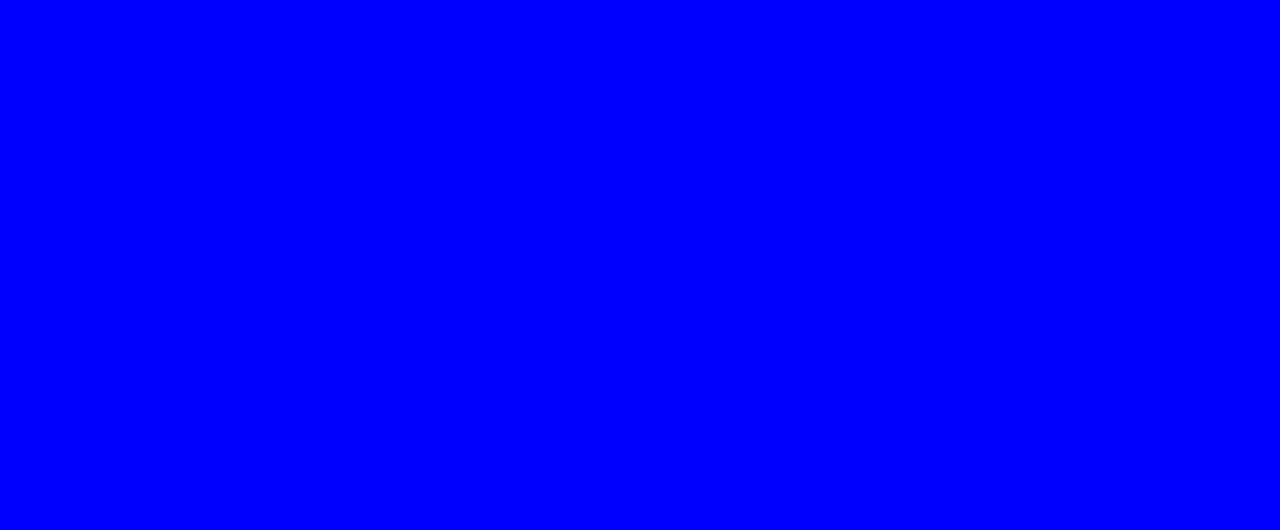
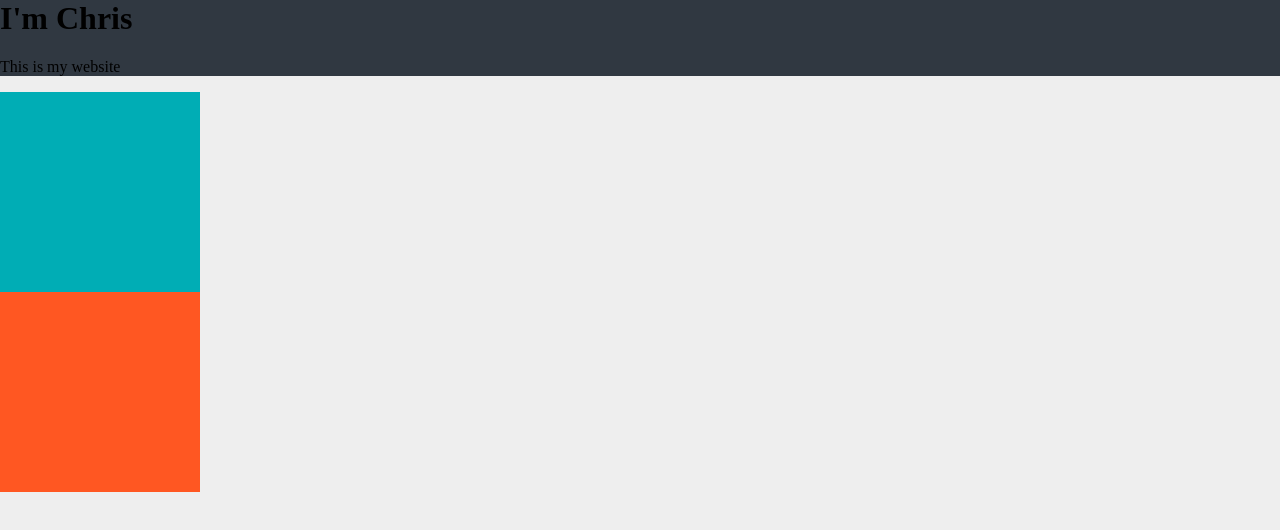
Before and after one commit to RdLeader/my-site, a plain HTML site: page Index.html in a window 1280 px wide. Drawn offline with Linux system fonts and the light colour scheme.

Commit message:
Update - Up to 5.40

```diff
--- a/Index.html
+++ b/Index.html
@@ -4,8 +4,19 @@
     <meta charset="utf-8">
     <title>Chris Gross</title>
     <link rel="stylesheet" href="css/styles.css">
+    <link rel="icon" href="favicon.ico">
   </head>
   <body>
+    <div class="top">
+      <h1>I'm Chris</h1>
+      <p>This is my website</p>
+    </div>
+
+    <div class="mid square">
+    </div>
+
+    <div class="bot square">
+    </div>
 
   </body>
 </html>
--- a/css/styles.css
+++ b/css/styles.css
@@ -1,3 +1,25 @@
 body {
-  background-color: blue;
+  background-color: #eeeeee;
+  margin: 0;
 }
+
+h1 {
+  margin-top: 0;
+}
+
+.top {
+  background-color: #303841;
+}
+
+.mid {
+  background-color: #00adb5;
+}
+
+.bot {
+  background-color: #ff5722;
+}
+
+.square {
+  height: 200px;
+  width: 200px;
+}
```
Also changed, not shown: favicon.ico (added).
